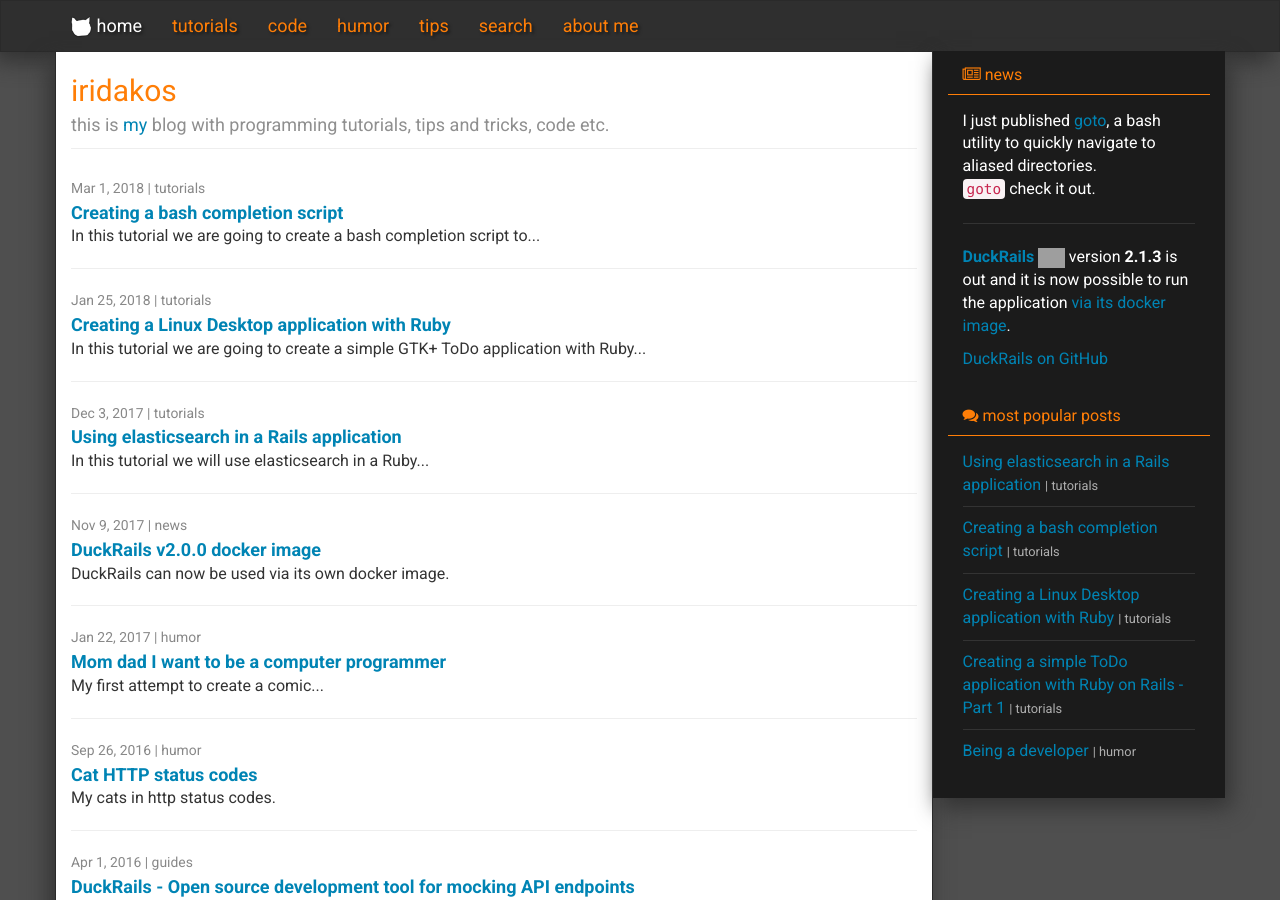
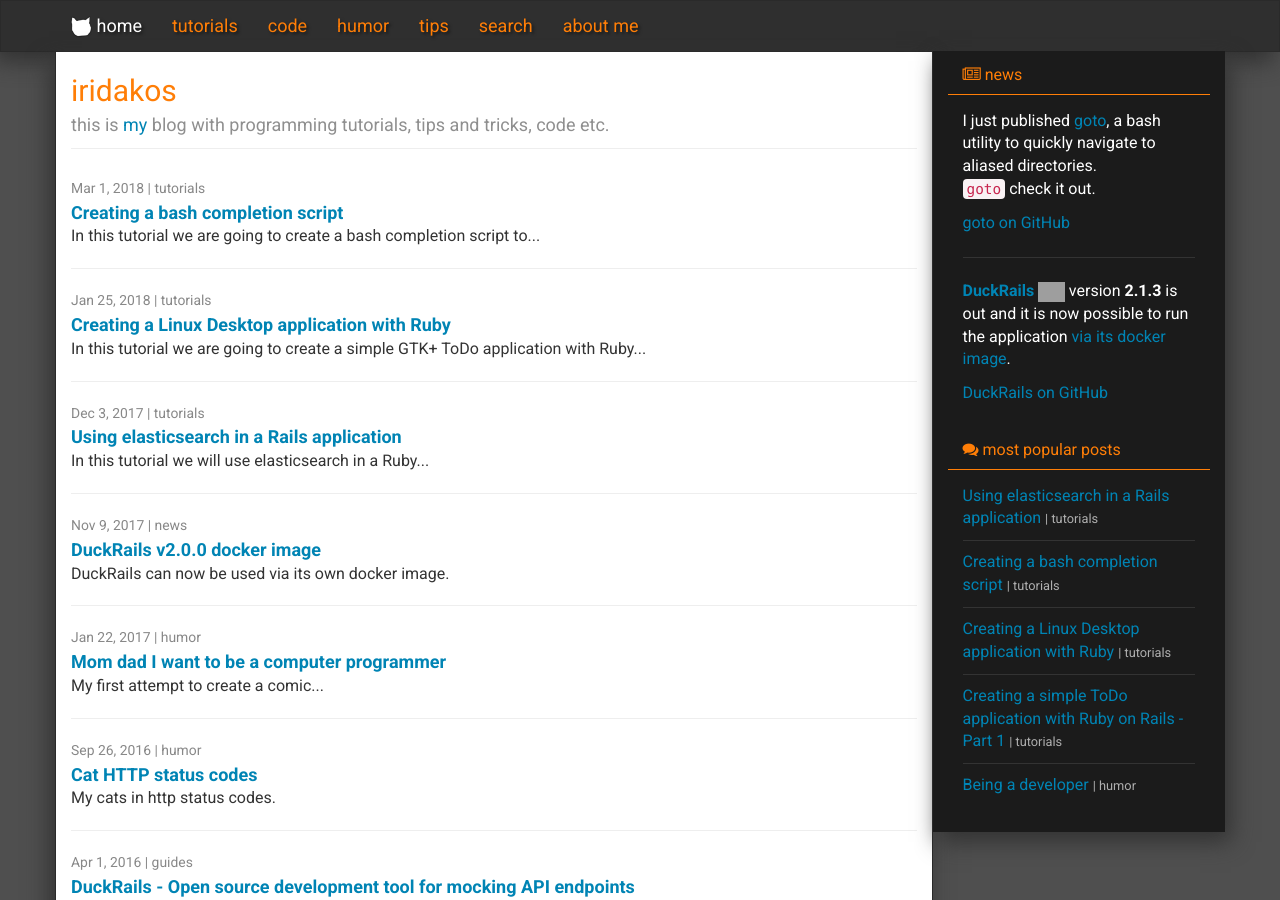
Before and after one commit to iridakos/iridakos.github.io, a Jekyll site: the page built from index.html, in a window 1280 px wide and 900 px high. Built offline with Jekyll 4.4.1, drawn with Linux system fonts in a browser that asks for light colours; nearby versions of some CDN libraries; the list of posts is cut into pages by our own code; comment, search, counter and statistics services are not loaded; grey boxes are pictures that could not be loaded.

Commit message:
Update news.html

```diff
--- a/_includes/news.html
+++ b/_includes/news.html
@@ -8,6 +8,8 @@
         I just published <a class="ga-event-link" data-event-label="goto repo" data-event-action="click" data-event-category="News links" href="https://github.com/iridakos/goto" target="_blank">goto</a>, a bash utility to quickly navigate to aliased directories. <br/> <a class="ga-event-link" data-event-label="goto repo" data-event-action="click" data-event-category="News links" href="https://github.com/iridakos/goto" target="_blank"><code>goto</code></a> check it out.
       </p>
 
+        <p><a class="github-button" href="https://github.com/iridakos/goto" data-size="large" data-show-count="false" aria-label="Star iridakos/goto on GitHub">goto on GitHub</a></p></p>
+
       <hr />
 
       <p><strong><a  class="ga-event-link" data-event-label="DuckRails GitHub" data-event-action="click" data-event-category="News links" href="https://github.com/iridakos/duckrails" target="_blank">DuckRails <img src="https://github.com/iridakos/duckrails/raw/master/app/assets/images/duckrails.png" style="height: 20px;display:inline-block;"></a></strong> version <strong>2.1.3</strong> is out and it is now possible to run the application <a class="ga-event-link" data-event-label="DuckRails GitHub docker wiki" data-event-action="click" data-event-category="News links" href="https://github.com/iridakos/duckrails/wiki/Setup-DuckRails-via-Docker" target="_blank">via its docker image</a>.</p>
```
